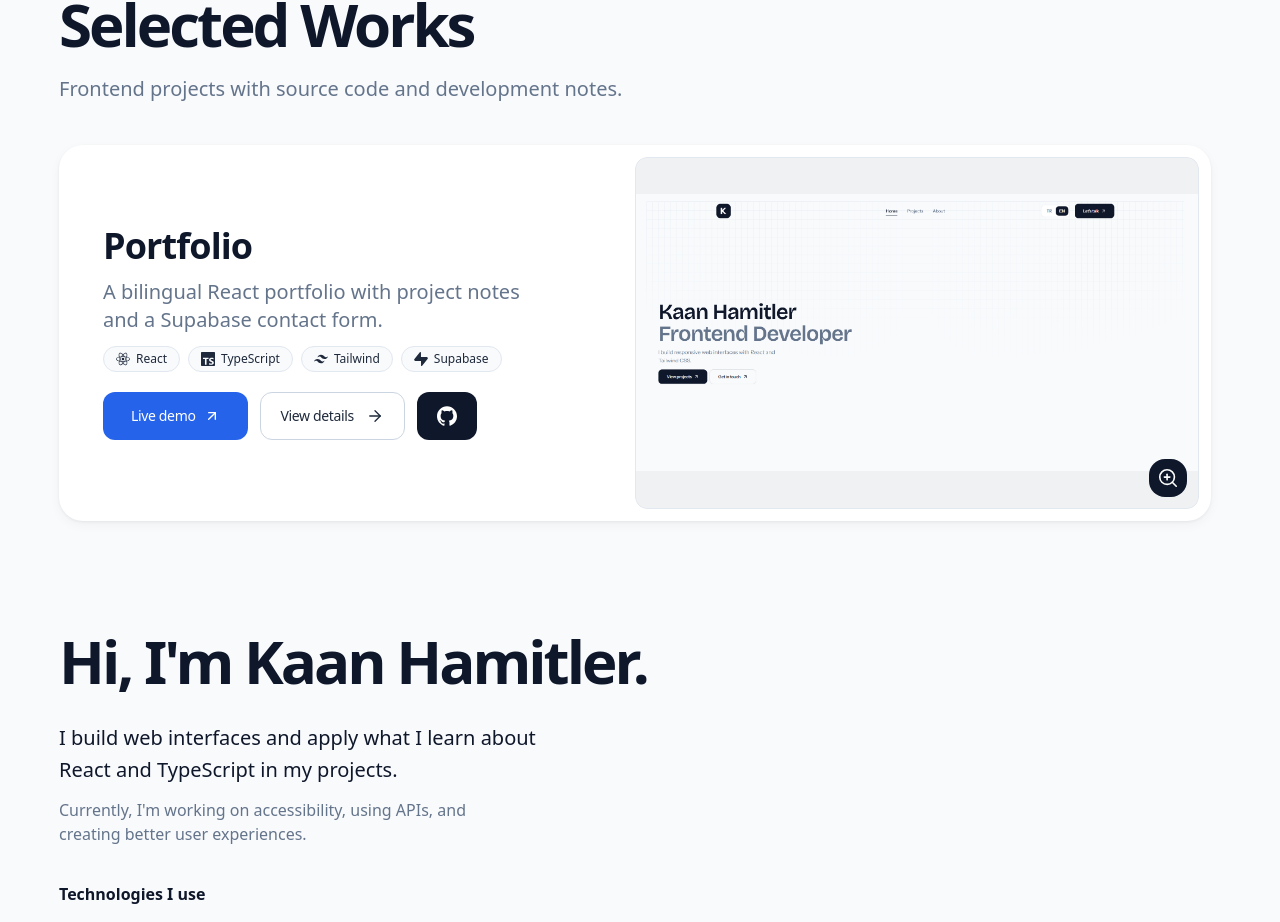
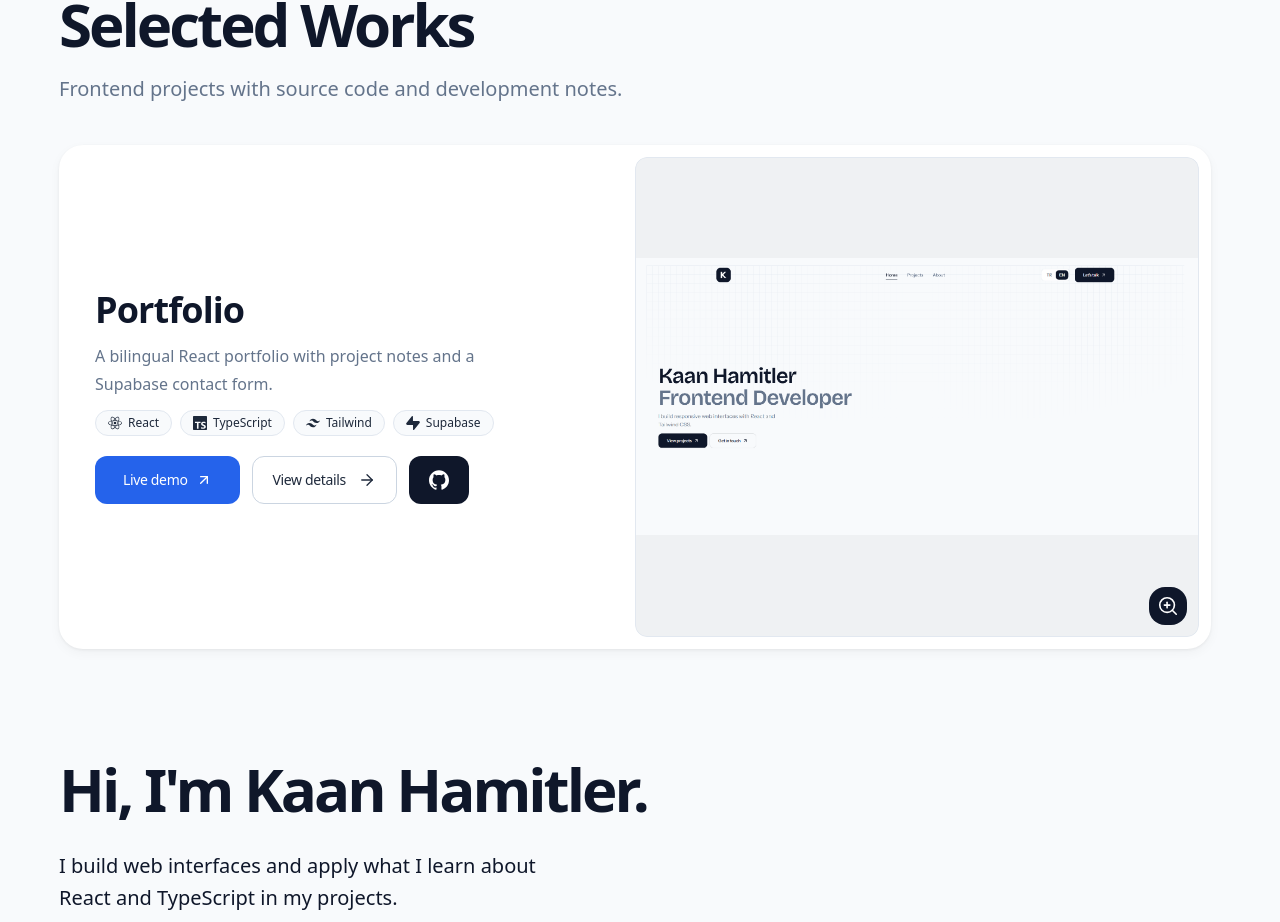
Before and after one commit to Kaan-Developer/Portfolio, a React (Vite) app: page / in a window 1280 px wide. Shown: the part 827-1749 px from the top of the page. Built offline with nearby package versions, Linux system fonts and the light colour scheme.

Commit message:
Adjust project cards and add contact response time

```diff
--- a/src/components/sections/Contact.tsx
+++ b/src/components/sections/Contact.tsx
@@ -85,6 +85,15 @@ const Contact = () => {
 
   return (
     <section id="contact" className="mt-6 mx-auto max-w-6xl mt-24">
+      <div className="flex flex-col items-center justify-center">
+        <h2 className="font-display text-4xl font-semibold leading-[1.02] tracking-[-0.04em] text-black md:text-6xl lg:text-7xl">
+          {site.contact.title}
+        </h2>
+        <div className="text-muted text-center">
+                  <p>{site.contact.description}</p>
+        <p>{site.contact.responseTime}</p>
+        </div>
+      </div>
       <div className="grid grid-cols-1 gap-8 py-6 lg:grid-cols-1 lg:py-14">
         <form
           onSubmit={handleSubmit}
--- a/src/components/sections/Projects.tsx
+++ b/src/components/sections/Projects.tsx
@@ -39,17 +39,21 @@ const Projects = ({ hideDetails = false }: projectBtnType) => {
               className="min-w-0 w-full"
             >
               <article
-                className="group grid h-full rounded-2xl transition-transform duration-300 motion-safe:hover:-translate-y-1.5
-    bg-white p-3 shadow-soft relative overflow-hidden lg:grid-cols-2"
+  className={`group relative grid grid-cols-1 items-stretch
+    overflow-hidden rounded-2xl bg-white p-3 shadow-soft
+    transition-transform duration-300 motion-safe:hover:-translate-y-1.5 py-3 ${
+      project.image
+        ? "xl:grid-cols-2"
+        : ""
+    }`}
 >
-                <div className="flex min-w-0 flex-col justify-center gap-3 p-3 pt-5 lg:p-8">
+  <div className="flex min-w-0 flex-col justify-center gap-3 p-4 py-6 xl:p-6">
                   <div className="flex flex-wrap gap-2 items-center justify-between">
                     <h3 className="text-balance text-2xl lg:text-4xl font-bold tracking-tight">
                       {project.title}
                     </h3>
                   </div>
-
-                  <p className="max-w-md text-base leading-7 text-muted lg:text-xl">
+                  <p className="max-w-md break-words text-base leading-7 text-muted">
   {project.description}
 </p>
 
@@ -116,15 +120,22 @@ const Projects = ({ hideDetails = false }: projectBtnType) => {
 
                 <div className="relative self-center overflow-hidden rounded-md">
                   {project.image && (
+  <div
+    className="relative aspect-[4/3] min-w-0 overflow-hidden
+      rounded-md bg-muted/10 sm:aspect-[16/10]
+      xl:aspect-auto xl:min-h-[480px]"
+  >
     <Zoom src={project.image} alt={project.title} />
-                  )}
 
     <img
       draggable={false}
       src={project.image}
       alt={project.title}
-                    className="aspect-[16/10] w-full rounded-md border border-border bg-muted/10 object-contain transition-transform duration-500 motion-safe:group-hover:scale-[1.025]"
+      className="absolute inset-0 h-full w-full rounded-md
+        border border-border object-contain"
     />
+  </div>
+)}
                 </div>
 
                 {isThird && (
--- a/src/components/sections/Talk.tsx
+++ b/src/components/sections/Talk.tsx
@@ -16,7 +16,6 @@ const Talk = () => {
       <p className="mt-6 max-w-xl text-base leading-relaxed text-muted md:text-lg">
         {talk.description}
       </p>
-
       <div className="flex items-center gap-2 pt-4">
         <Button link="/contact" arrow>{talk.contactButton}</Button>
       </div>
--- a/src/data/enSite.ts
+++ b/src/data/enSite.ts
@@ -111,7 +111,8 @@ description2:
     email: "kaandeveloperr07@gmail.com",
     title: "Get in touch",
     description:
-      "Send a message about a project, a role, or another enquiry. I aim to reply within 24 hours.",
+      "Have a project or a question? Send me a message.",
+    responseTime: "I reply within 24 hours.",
 
     form: {
       nameLabel: "Name",
--- a/src/data/trSite.ts
+++ b/src/data/trSite.ts
@@ -143,9 +143,10 @@ export const trSite: typeof enSite = {
 
   contact: {
     email: "kaandeveloperr07@gmail.com",
-    title: "İletişime geçin",
+    title: "İletişime geç",
     description:
-      "Bir proje, iş fırsatı veya başka bir konu hakkında mesaj gönderin. 24 saat içinde yanıt vermeyi hedefliyorum.",
+      "Bir projen veya sorunun mu var? Bana yazabilirsin.",
+    responseTime: "24 saat içinde yanıt veriyorum.",
 
     form: {
       nameLabel: "Ad",
```
Lines whose indentation alone changed are shown as unchanged.
